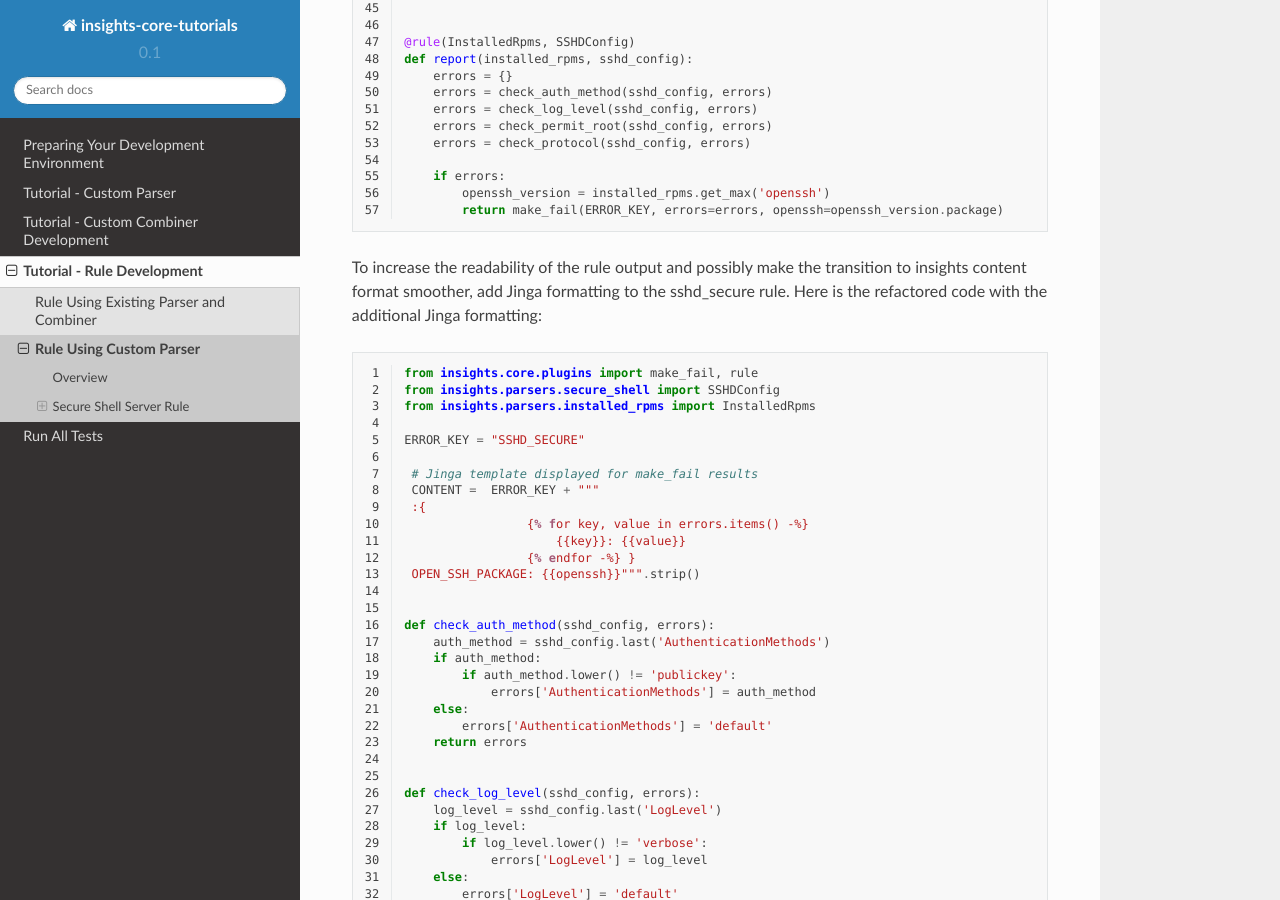
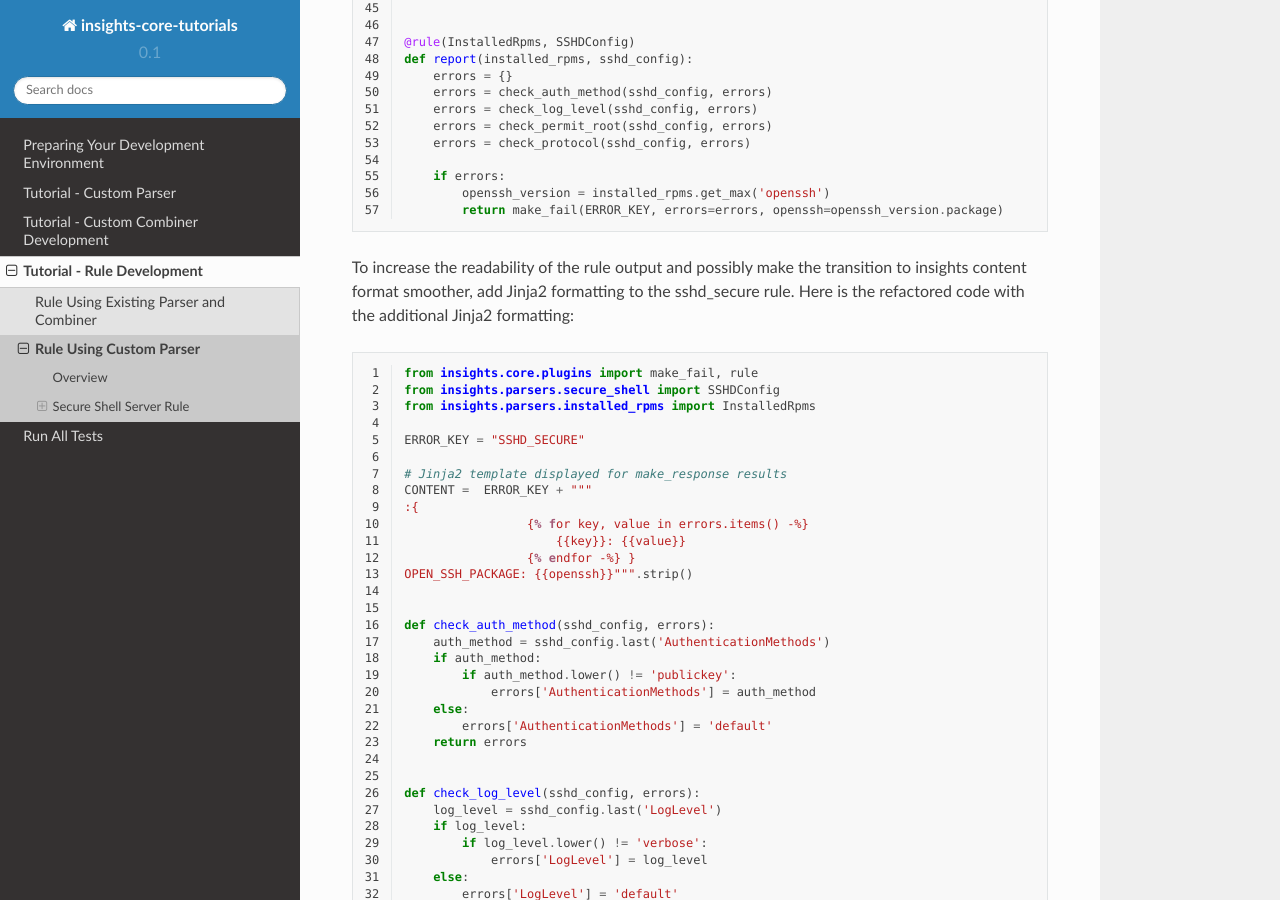
Before and after one commit to RedHatInsights/insights-core-tutorials, a Sphinx documentation site: the page built from docs/customtut_rule.rst, in a window 1280 px wide and 900 px high, scrolled down 4759 px. Built offline with Sphinx 7.4.7 and the Read the Docs theme 2.0.0, drawn with Linux system fonts in a browser that asks for light colours.

Commit message:
Typo fix (#3)
Jinga should be Jinja2 actually.

```diff
--- a/docs/customtut_rule.rst
+++ b/docs/customtut_rule.rst
@@ -292,8 +292,8 @@ rule:
            return make_fail(ERROR_KEY, errors=errors, openssh=openssh_version.package)
 
 To increase the readability of the rule output and possibly make the transition to insights content
-format smoother, add Jinga formatting to the sshd_secure rule. Here is the refactored
-code with the additional Jinga formatting:
+format smoother, add Jinja2 formatting to the sshd_secure rule. Here is the refactored
+code with the additional Jinja2 formatting:
 
 .. code-block:: python
    :linenos:
@@ -304,13 +304,13 @@ code with the additional Jinga formatting:
 
    ERROR_KEY = "SSHD_SECURE"
 
-    # Jinga template displayed for make_fail results
-    CONTENT =  ERROR_KEY + """
-    :{
+   # Jinja2 template displayed for make_response results
+   CONTENT =  ERROR_KEY + """
+   :{
                     {% for key, value in errors.items() -%}
                         {{key}}: {{value}}
                     {% endfor -%} }
-    OPEN_SSH_PACKAGE: {{openssh}}""".strip()
+   OPEN_SSH_PACKAGE: {{openssh}}""".strip()
 
 
    def check_auth_method(sshd_config, errors):
--- a/docs/ruletut_rule.rst
+++ b/docs/ruletut_rule.rst
@@ -84,8 +84,8 @@ the `return value of a rule`_ function.
         ERROR_KEY_IS_FEDORA: "This machine ({{hostname}}) runs {{product}}.",
     }
 
-Here we defined the ``Jinga`` template for message to be displayed for the
-response tag for either pass or fail
+Here we define the ``Jinja2`` template for message to be displayed for either
+response tag
 
 
 .. code-block:: python
```
Also changed, not shown: 2 other files.
